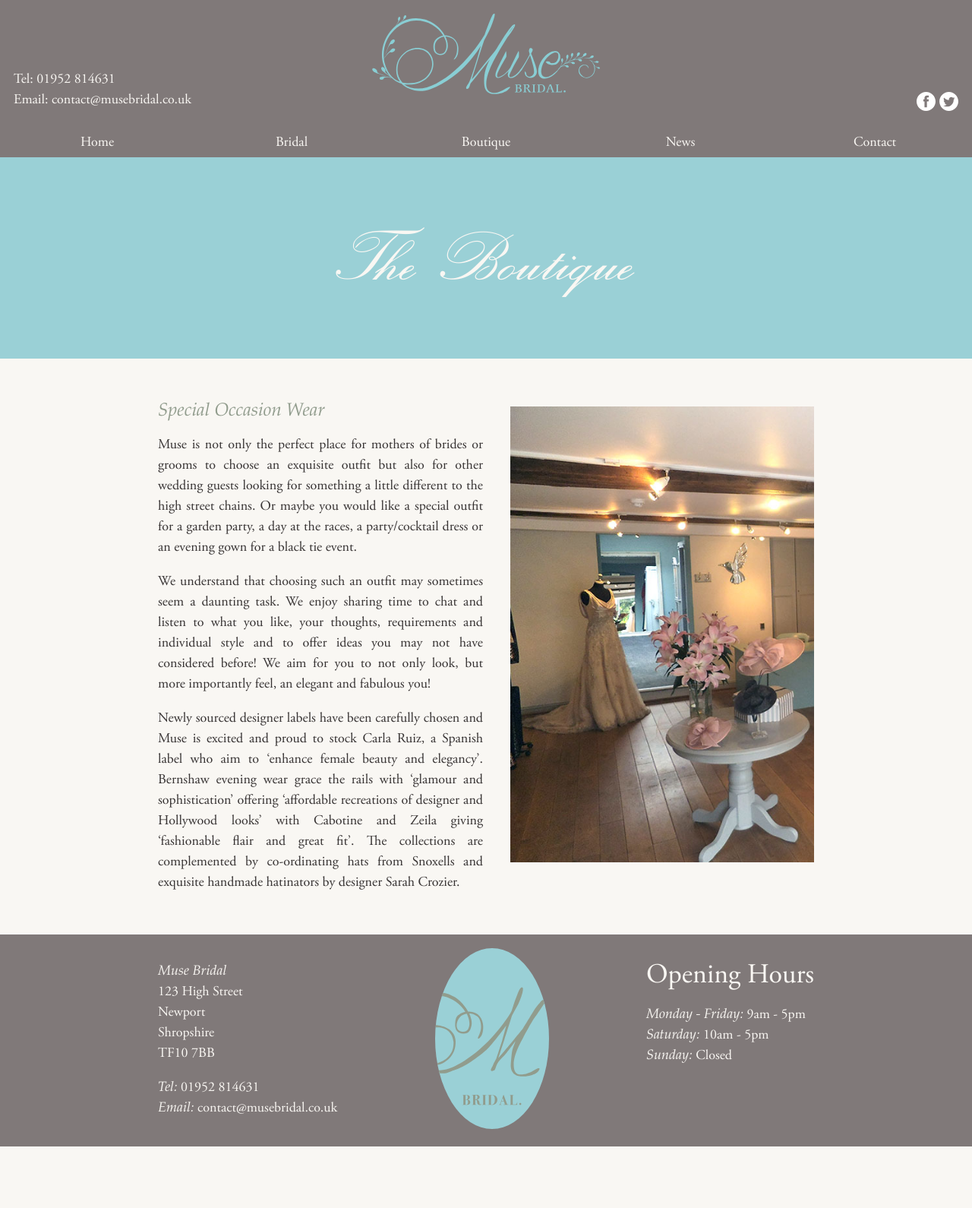
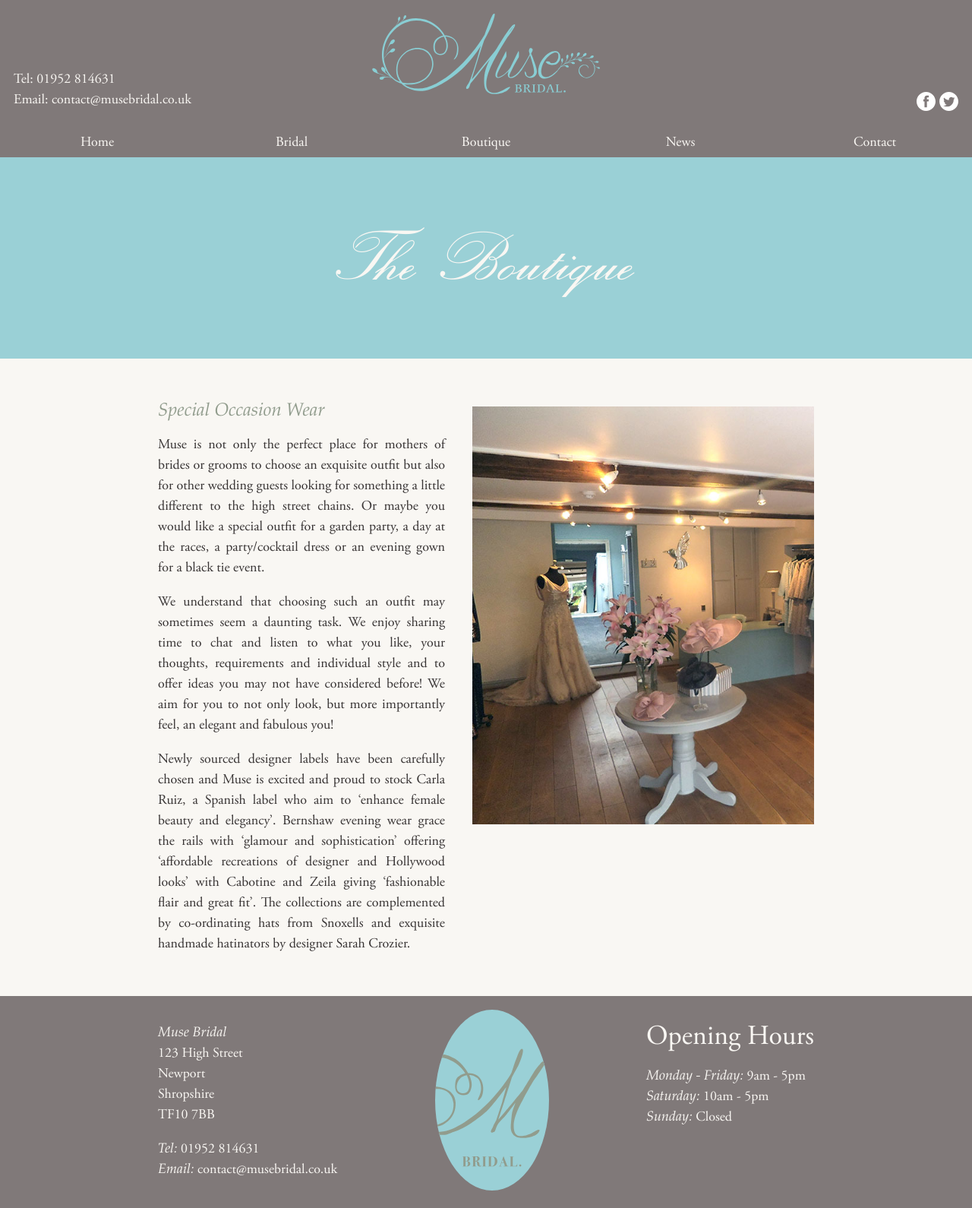
Before and after one commit to JackWReid/musebridal, a Jekyll site: the page built from boutique.html, in a window 1280 px wide. Shown: the whole page at 76% size. Built offline with Jekyll 4.4.1, drawn with Linux system fonts in a browser that asks for light colours; nearby versions of some CDN libraries; before the commit the page ends 1509 px from its top, so only the background shows below that.

Commit message:
Switch all images to background-image for better fitting/responsiveness

```diff
--- a/boutique.html
+++ b/boutique.html
@@ -15,7 +15,5 @@
 		<p>We understand that choosing such an outfit may sometimes seem a daunting task.  We enjoy sharing time to chat and listen to what you like, your thoughts, requirements and individual style and to offer ideas you may not have considered before! We aim for you to not only look, but more importantly feel, an elegant and fabulous you!</p>
 		<p>Newly sourced designer labels have been carefully chosen and Muse is excited and proud to stock Carla Ruiz, a Spanish label who aim to ‘enhance female beauty and elegancy’.  Bernshaw evening wear grace the rails with ‘glamour and sophistication’ offering ‘affordable recreations of designer and Hollywood looks’ with Cabotine and Zeila giving ‘fashionable flair and great fit’. The collections are complemented by co-ordinating hats from Snoxells and exquisite handmade hatinators by designer Sarah Crozier.</p>
 	</div>
-	<div class="introduction--binary__image boutique__image">
-		<img src="{{ site.url }}images/boutique.jpg" alt="The Muse Boutique">
-	</div>
+	<div class="introduction--binary__image" style="background: url('{{ site.url }}images/boutique.jpg'); background-size: cover;"></div>
 </section>
--- a/bridal.html
+++ b/bridal.html
@@ -15,9 +15,7 @@
 		<p>You are invited to take time to indulge in browsing the stunning collections and  share your thoughts and ideas with us before exploring the delights of discovering an array of different styles with your own personal ‘fashion show’ for invited family and friends.</p>
 		<p>Individuality is very important to us at Muse Bridal. We pride ourselves on relaxed, friendly, one to one attention, offering encouraging, constructive advice for every bride choosing the perfect dress to reflect her own personal style, beauty and personality.  We want you to cherish and enjoy every moment with us, from choosing your gown to your final fitting and collection just before your special day.</p>
 	</div>
-	<div class="introduction--binary__image">
-		<img src="{{ site.url }}images/bridal/bridalroom.jpg" alt="The Muse Bridal Room">
-	</div>
+	<div class="introduction--binary__image" style="background: url('{{ site.url }}images/bridal/bridalroom.jpg'); background-size: cover; background-position: center;"></div>
 </section>
 
 <section class="collections">
--- a/css/style.css
+++ b/css/style.css
@@ -352,9 +352,8 @@
 
 .introduction--binary__image {
   margin-top: 1.5em;
-  width: 400px;
-  height: 550px;
-  overflow-x: scroll; }
+  width: 450px;
+  height: 550px; }
   .introduction--binary__image img {
     max-width: 1000%;
     height: 100%;
@@ -408,15 +407,12 @@
     margin: 0 auto; }
   .introduction--binary__image {
     width: 100%;
-    height: 300px !important;
+    height: 300px;
     margin: 0;
     -webkit-box-ordinal-group: 0;
     -webkit-order: -1;
         -ms-flex-order: -1;
             order: -1; }
-    .introduction--binary__image img {
-      margin: 0 auto;
-      max-width: 100%; }
   .collection {
     display: block;
     max-width: 100vw; }
@@ -426,9 +422,6 @@
     line-height: 1.2em; }
   .collection__image {
     display: none; } }
-
-.boutique__image {
-  height: 600px; }
 
 .news-posts {
   margin: 0 auto;
```
Also changed, not shown: _sass/_bridal.scss (+2 -16 lines).
